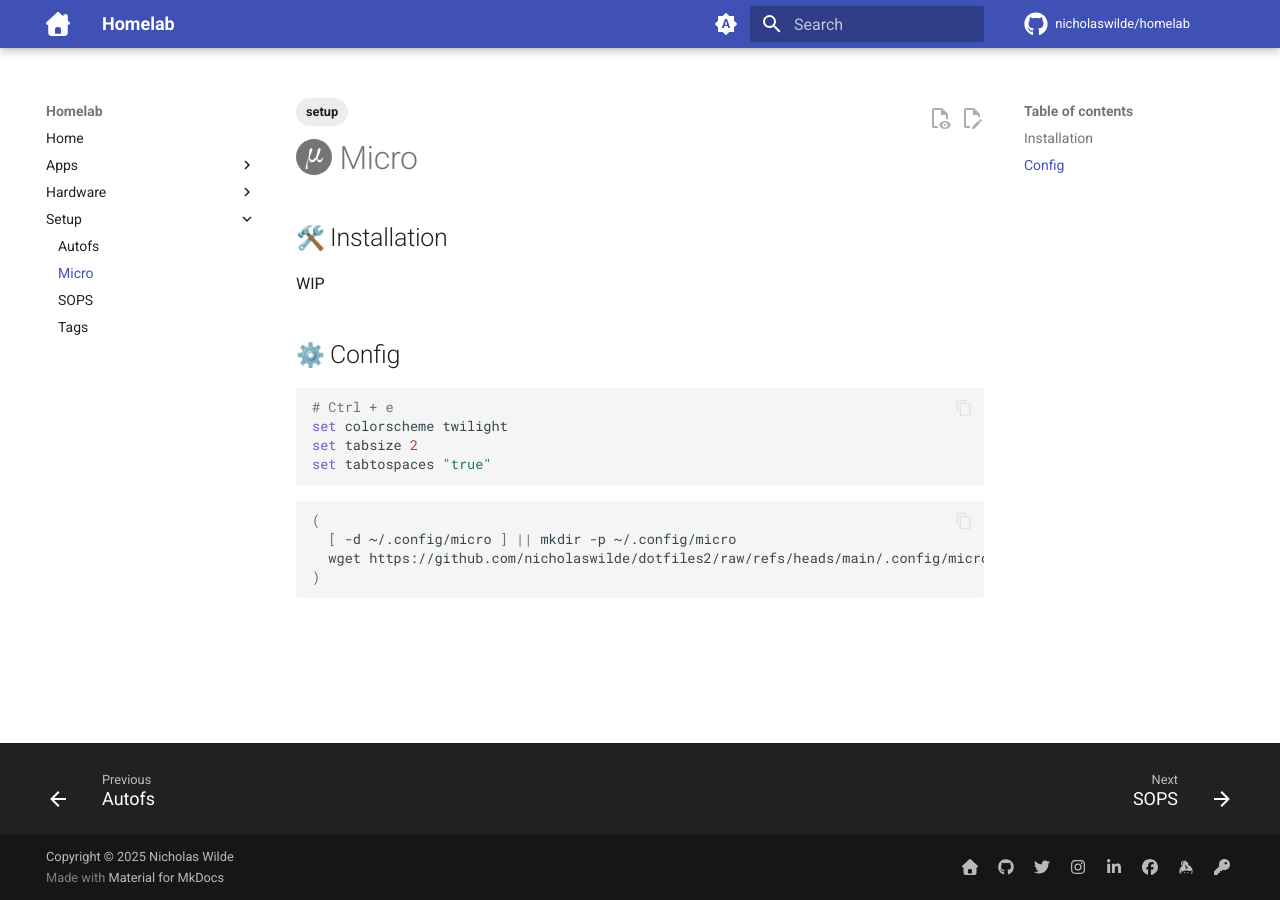
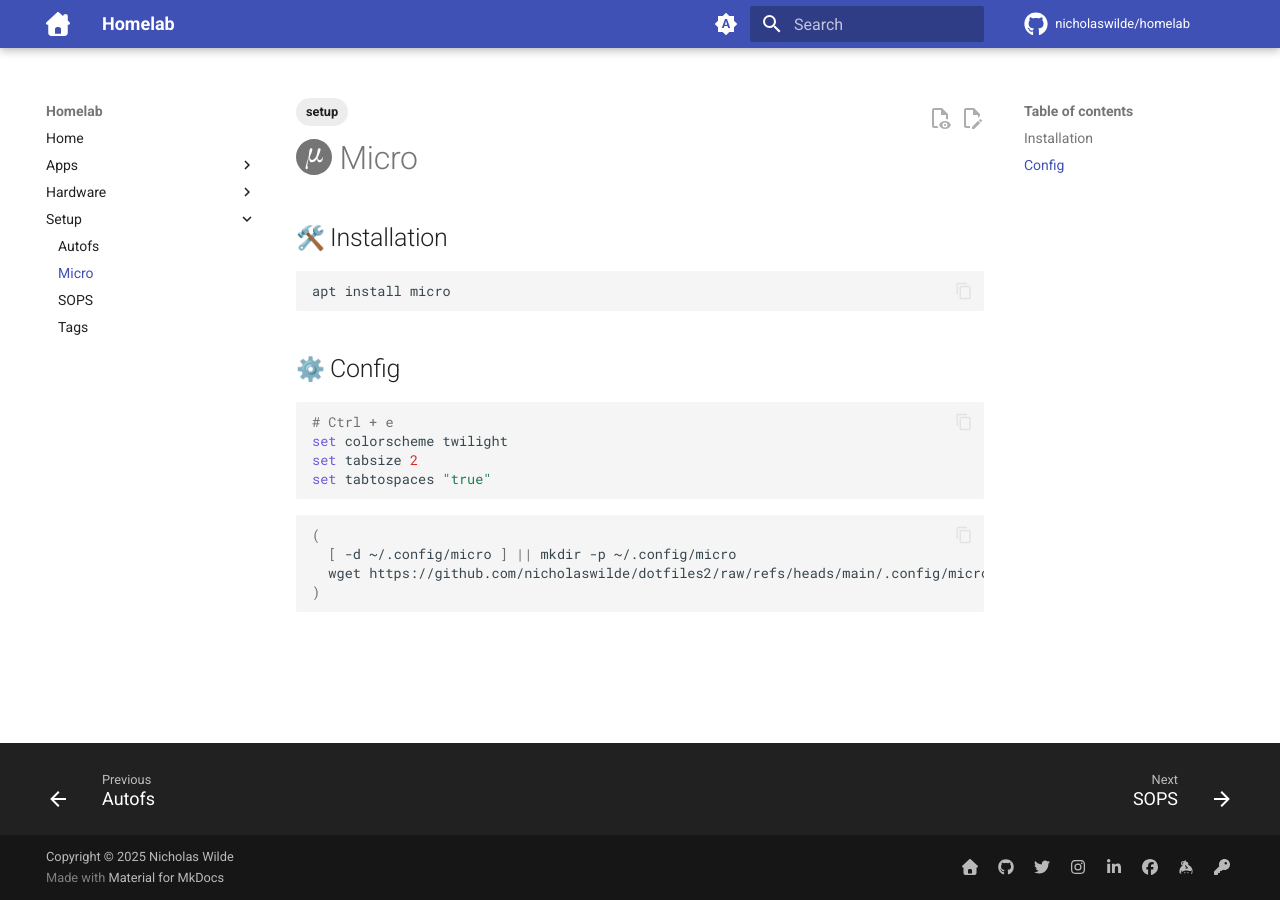
Before and after one commit to nicholaswilde/homelab, an MkDocs documentation site: the page built from docs/setup/micro.md, in a window 1280 px wide. Built offline with MkDocs 1.6.1 and Material for MkDocs 9.7.7, drawn with Linux system fonts in a browser that asks for light colours; emoji names are drawn with the system emoji font; comment, search, counter and statistics services are not loaded.

Commit message:
Update micro.md

````diff
--- a/docs/setup/micro.md
+++ b/docs/setup/micro.md
@@ -6,7 +6,9 @@
 
 ## :hammer_and_wrench: Installation
 
-WIP
+```shell
+apt install micro
+```
 
 ## :gear: Config
 
````
